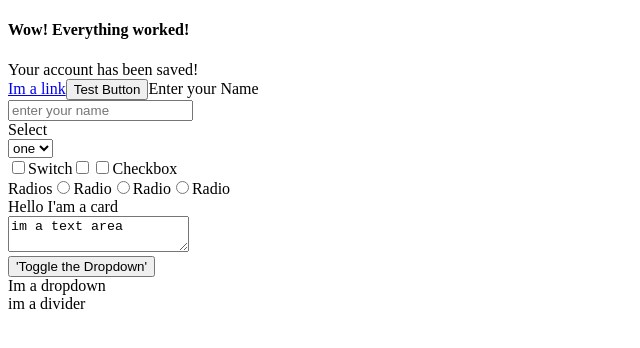
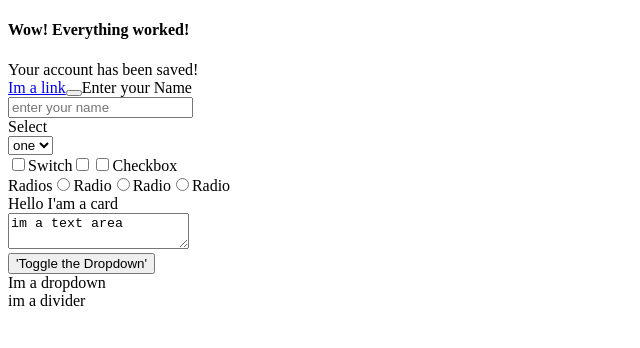
Before and after one commit to LightFunnels/tabler, a React app: page / in a window 1280 px wide. Shown: the top 348 px of the page, without its empty margins (0-640 px from the left). Built offline with nearby package versions, Linux system fonts and the light colour scheme.

Commit message:
Button fixes

```diff
--- a/src/components/button/index.tsx
+++ b/src/components/button/index.tsx
@@ -1,26 +1,26 @@
 import React from "react";
 
-interface Props extends Omit< React.ButtonHTMLAttributes<HTMLButtonElement>, 'type'> {
+interface Props extends Omit<React.ButtonHTMLAttributes<HTMLButtonElement>, 'type'> {
+	title?: string
+	type?: 'primary' | 'danger' | undefined
 	loading?: boolean
 	btnType?: "button" | "submit" | "reset" | undefined
-	fullWidth?: boolean
-	type?: 'primary' | 'danger' | undefined
+	iconLeft?: React.ReactNode
+	iconRight?: React.ReactNode
 }
 
 
-export function Button({className, loading, fullWidth, type, btnType, ...props}: Props){
+export function Button({ title, className, type, loading, btnType, iconLeft, iconRight, ...props }: Props) {
 	return (
 		<button
 			{...props}
 			className={
 				`	btn
-					${fullWidth ? 'w-full' : ''}
-					${loading ? 'btn-loading' : ''}
+					${className ?? ''}
 					${type === 'primary' ? 'btn-primary' : type === 'danger' ? 'btn-danger' : ''}
-					${className ?? ''}
 				`
 			}
 			type={btnType}
-		/>
+		>{iconLeft}{title}{iconRight}</button>
 	)
 }
```
